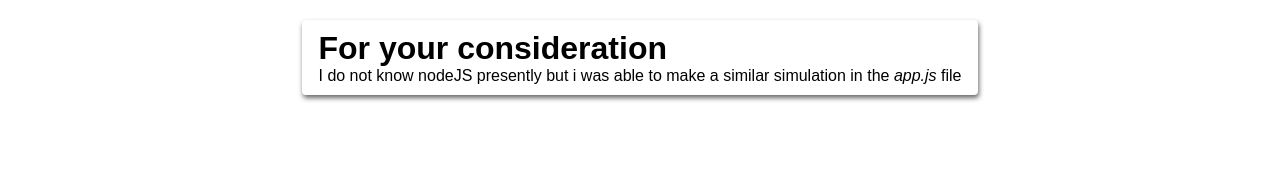
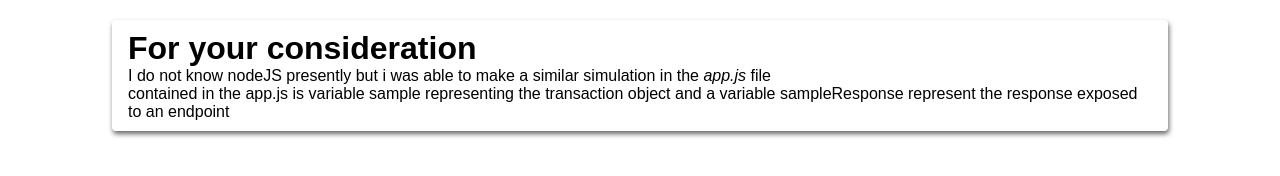
Before and after one commit to FatScythe/LannisterPay, a plain HTML site: page index.html in a window 1280 px wide. Drawn offline with Linux system fonts and the light colour scheme.

Commit message:
explanation

```diff
--- a/index.html
+++ b/index.html
@@ -11,6 +11,7 @@
     <div class="card">
         <h1>For your consideration</h1>
         <p>I do not know nodeJS presently but i was able to make a similar simulation in the <i>app.js</i> file</p>
+        <p>contained in the app.js is variable sample representing the transaction object and a variable sampleResponse represent the response exposed to an endpoint</p>
     </div>
     <script src="app.js"></script>
 </body>
```
